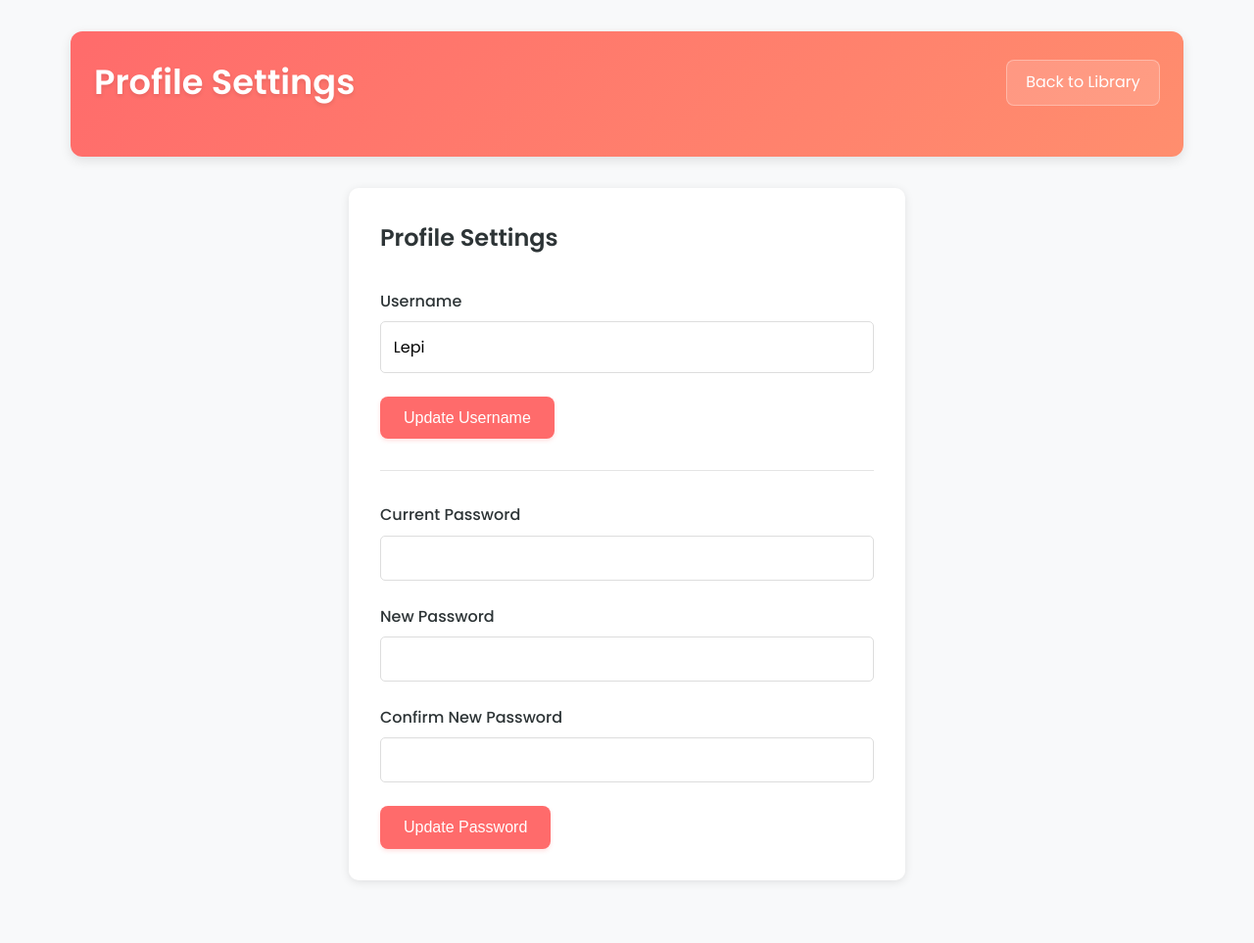
After one commit to lepifj/lyrics-library, a Flask app: page /profile in a window 1280 px wide. The commit adds this page. Shown: the whole page at 98% size. Run offline with Flask 3, Linux system fonts and the light colour scheme; a user stored in the database is signed in.

Commit message:
added the username and password change features

```diff
--- a/app.py
+++ b/app.py
@@ -126,6 +126,38 @@ def delete_lyric(id):
     db.session.commit()
     return jsonify({'success': True})
 
+@app.route('/profile', methods=['GET', 'POST'])
+@login_required
+def profile():
+    if request.method == 'POST':
+        action = request.form.get('action')
+
+        if action == 'update_username':
+            new_username = request.form.get('username')
+            if new_username and new_username != current_user.username:
+                if User.query.filter_by(username=new_username).first():
+                    flash('Username already exists', 'error')
+                else:
+                    current_user.username = new_username
+                    db.session.commit()
+                    flash('Username updated successfully', 'success')
+
+        elif action == 'update_password':
+            current_password = request.form.get('current_password')
+            new_password = request.form.get('new_password')
+            confirm_password = request.form.get('confirm_password')
+
+            if not current_user.check_password(current_password):
+                flash('Current password is incorrect', 'error')
+            elif new_password != confirm_password:
+                flash('New passwords do not match', 'error')
+            else:
+                current_user.set_password(new_password)
+                db.session.commit()
+                flash('Password updated successfully', 'success')
+
+    return render_template('profile.html')
+
 # Database initialization and migration
 def init_db():
     with app.app_context():
--- a/static/style.css
+++ b/static/style.css
@@ -504,6 +504,78 @@ textarea:focus {
     }
 }
 
+/* Profile Styles */
+.profile-container {
+    max-width: 600px;
+    margin: 2rem auto;
+    padding: 0 1rem;
+}
+
+.profile-card {
+    background: var(--card-background);
+    border-radius: 10px;
+    padding: 2rem;
+    box-shadow: 0 2px 10px var(--shadow-color);
+}
+
+.profile-form {
+    margin: 2rem 0;
+    padding-bottom: 2rem;
+    border-bottom: 1px solid var(--shadow-color);
+}
+
+.profile-form:last-child {
+    border-bottom: none;
+    margin-bottom: 0;
+    padding-bottom: 0;
+}
+
+.profile-form .form-group {
+    margin-bottom: 1.5rem;
+}
+
+.profile-form label {
+    display: block;
+    margin-bottom: 0.5rem;
+    color: var(--text-color);
+    font-weight: 500;
+}
+
+.profile-form input {
+    width: 100%;
+    padding: 0.8rem;
+    border: 1px solid #ddd;
+    border-radius: 5px;
+    font-size: 1rem;
+    transition: border-color 0.3s ease;
+}
+
+.profile-form input:focus {
+    border-color: var(--primary-color);
+    outline: none;
+    box-shadow: 0 0 0 2px rgba(255, 107, 107, 0.1);
+}
+
+/* Alert Messages */
+.alert {
+    padding: 1rem;
+    margin: 1rem 0;
+    border-radius: 5px;
+    font-weight: 500;
+}
+
+.alert-success {
+    background-color: #d4edda;
+    color: #155724;
+    border: 1px solid #c3e6cb;
+}
+
+.alert-error {
+    background-color: #f8d7da;
+    color: #721c24;
+    border: 1px solid #f5c6cb;
+}
+
 @media (max-width: 768px) {
     .container {
         padding: 1rem;
--- a/templates/index.html
+++ b/templates/index.html
@@ -22,6 +22,7 @@
                 <h1>Lyrics Library</h1>
                 <div class="user-section">
                     <span class="username">Welcome, {{ current_user.username }}</span>
+                    <a href="{{ url_for('profile') }}" class="btn-secondary">Profile</a>
                     <a href="{{ url_for('logout') }}" class="btn-secondary">Logout</a>
                 </div>
             </div>
--- /dev/null
+++ b/templates/profile.html
@@ -0,0 +1,65 @@
+<!DOCTYPE html>
+<html lang="en">
+<head>
+    <meta charset="UTF-8">
+    <meta name="viewport" content="width=device-width, initial-scale=1.0">
+    <title>Profile - Lyrics Library</title>
+    <link rel="stylesheet" href="{{ url_for('static', filename='style.css') }}">
+    <link href="https://fonts.googleapis.com/css2?family=Poppins:wght@300;400;500;600&display=swap" rel="stylesheet">
+    <!-- Favicon -->
+    <link rel="icon" type="image/png" href="{{ url_for('static', filename='img/lyricLogo.png') }}">
+    <link rel="apple-touch-icon" sizes="180x180" href="{{ url_for('static', filename='img/lyricLogo.png') }}">
+    <link rel="manifest" href="{{ url_for('static', filename='img/site.webmanifest') }}">
+</head>
+<body>
+    <div class="container fade-in">
+        <header class="slide-down">
+            <div class="header-content">
+                <h1>Profile Settings</h1>
+                <div class="user-section">
+                    <a href="{{ url_for('index') }}" class="btn-secondary">Back to Library</a>
+                </div>
+            </div>
+        </header>
+
+        <main class="profile-container">
+            <div class="profile-card">
+                <h2>Profile Settings</h2>
+                {% with messages = get_flashed_messages(with_categories=true) %}
+                    {% if messages %}
+                        {% for category, message in messages %}
+                            <div class="alert alert-{{ category }}">{{ message }}</div>
+                        {% endfor %}
+                    {% endif %}
+                {% endwith %}
+
+                <form method="POST" class="profile-form">
+                    <input type="hidden" name="action" value="update_username">
+                    <div class="form-group">
+                        <label for="username">Username</label>
+                        <input type="text" id="username" name="username" value="{{ current_user.username }}" required>
+                    </div>
+                    <button type="submit" class="btn-primary">Update Username</button>
+                </form>
+
+                <form method="POST" class="profile-form">
+                    <input type="hidden" name="action" value="update_password">
+                    <div class="form-group">
+                        <label for="current_password">Current Password</label>
+                        <input type="password" id="current_password" name="current_password" required>
+                    </div>
+                    <div class="form-group">
+                        <label for="new_password">New Password</label>
+                        <input type="password" id="new_password" name="new_password" required>
+                    </div>
+                    <div class="form-group">
+                        <label for="confirm_password">Confirm New Password</label>
+                        <input type="password" id="confirm_password" name="confirm_password" required>
+                    </div>
+                    <button type="submit" class="btn-primary">Update Password</button>
+                </form>
+            </div>
+        </main>
+    </div>
+</body>
+</html>
```
Also changed, not shown: migrate_dark_mode.py (added, +17 -0 lines), README.md, instance/lyrics.db.
